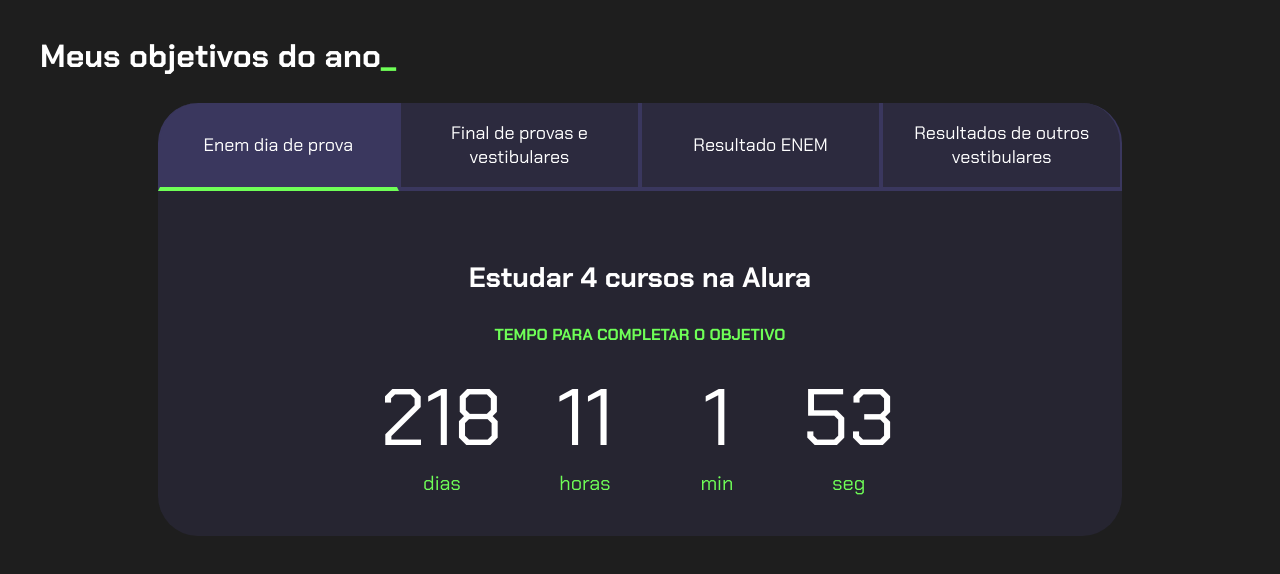
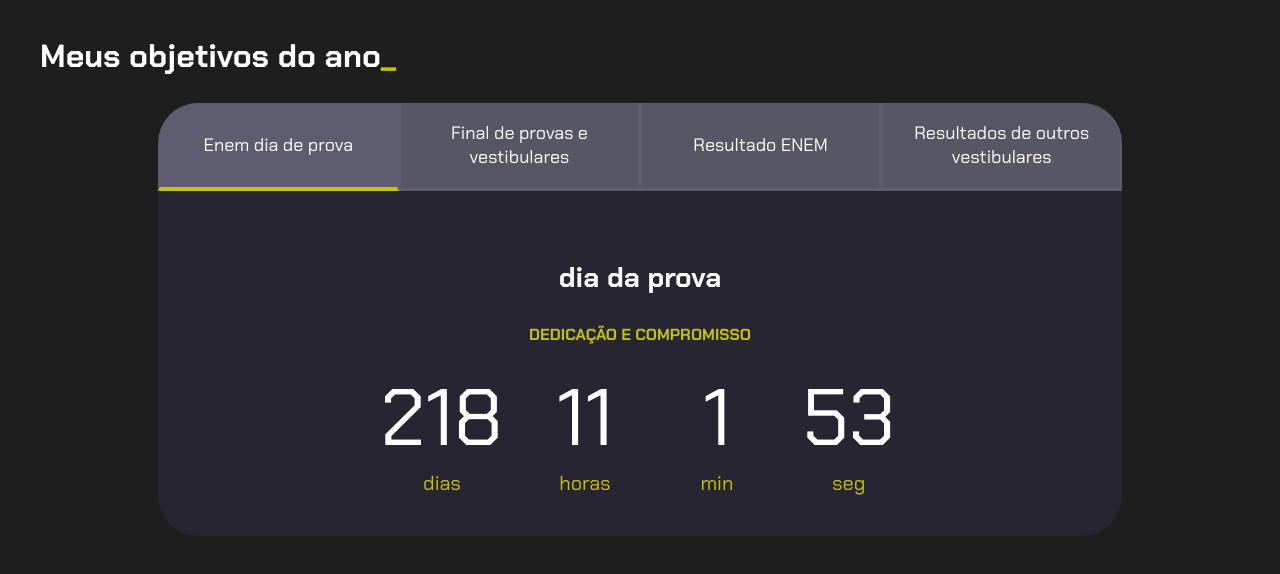
Before and after one commit to anaclarauhren07/projetodevidana, a plain HTML site: page index.html in a window 1280 px wide. Drawn offline with Linux system fonts and the light colour scheme.

Commit message:
Add files via upload

```diff
--- a/index.html
+++ b/index.html
@@ -20,8 +20,8 @@
             </div>
             <div class="abas-textos">
                 <div class="aba-conteudo ativo">
-                    <h3 class="aba-conteudo-titulo-principal">Estudar 4 cursos na Alura</h3>
-                    <h4 class="aba-conteudo-titulo-secundario">Tempo para completar o objetivo</h4>
+                    <h3 class="aba-conteudo-titulo-principal">dia da prova</h3>
+                    <h4 class="aba-conteudo-titulo-secundario">dedicação e compromisso</h4>
                     <div class="contador">
                         <div class="contador-digito">
                             <p class="contador-digito-numero" id="dias0"></p>
@@ -42,7 +42,7 @@
                     </div>
                 </div>
                 <div class="aba-conteudo">
-                    <h3 class="aba-conteudo-titulo-principal">Criar 5 projetos em Javascript</h3>
+                    <h3 class="aba-conteudo-titulo-principal">corigir gabarito</h3>
                     <h4 class="aba-conteudo-titulo-secundario">Tempo para completar o objetivo</h4>
                     <div class="contador">
                         <div class="contador-digito">
@@ -64,8 +64,8 @@
                     </div>
                 </div>
                 <div class="aba-conteudo">
-                    <h3 class="aba-conteudo-titulo-principal">Criar um portfolio com os meus 3 melhores projetos</h3>
-                    <h4 class="aba-conteudo-titulo-secundario">Tempo para completar o objetivo</h4>
+                    <h3 class="aba-conteudo-titulo-principal">resultado</h3>
+                    <h4 class="aba-conteudo-titulo-secundario">hora da verdade</h4>
                     <div class="contador">
                         <div class="contador-digito">
                             <p class="contador-digito-numero" id="dias2"></p>
@@ -86,8 +86,8 @@
                     </div>
                 </div>
                 <div class="aba-conteudo">
-                    <h3 class="aba-conteudo-titulo-principal">Atualizar meu curriculo com os certificados da Alura</h3>
-                    <h4 class="aba-conteudo-titulo-secundario">Tempo para completar o objetivo</h4>
+                    <h3 class="aba-conteudo-titulo-principal">resultados vestibulares anteriores</h3>
+                    <h4 class="aba-conteudo-titulo-secundario">objetivos concluídos</h4>
                     <div class="contador">
                         <div class="contador-digito">
                             <p class="contador-digito-numero" id="dias3"></p>
--- a/main.js
+++ b/main.js
@@ -18,7 +18,7 @@ const contadores = document.querySelectorAll(".contador");
 const tempoObjetivo1 = new Date("2025-11-09T00:00:00");
 const tempoObjetivo2 = new Date("2025-12-08T00:00:00");
 const tempoObjetivo3 = new Date("2026-01-17T00:00:00");
-const tempoObjetivo4 = new Date("2030-04-01T00:00:00");
+const tempoObjetivo4 = new Date("2026-04-01T00:00:00");
 
 const tempos = [tempoObjetivo1, tempoObjetivo2, tempoObjetivo3, tempoObjetivo4];
 
--- a/style.css
+++ b/style.css
@@ -2,10 +2,10 @@
 
 :root {
     --cor-de-fundo: #1E1E1E;
-    --verde: #6FFF57;
+    --verde: #c4c110;
     --branco: #FFFFFF;
-    --botao-ativo: #3A375E;
-    --botao-inativo: rgba(58, 55, 94, 0.5);
+    --botao-ativo: #5e5d70;
+    --botao-inativo: rgba(143, 141, 170, 0.5);
     --texto-fundo: rgba(58, 55, 94, 0.3);
 }
 
```
